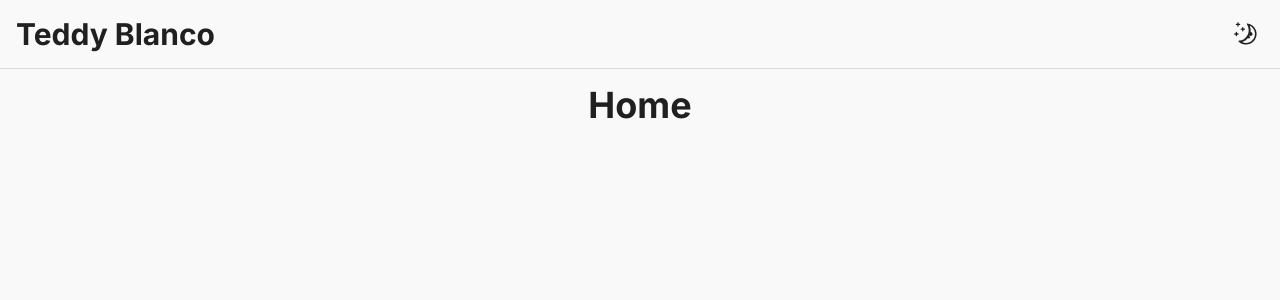
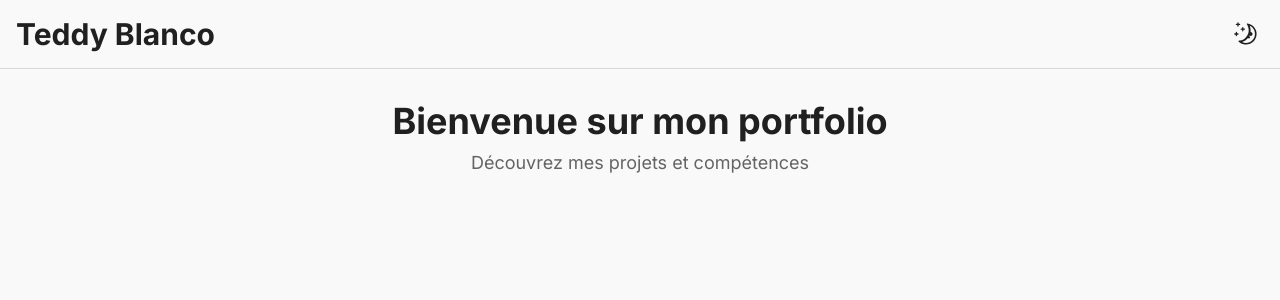
Before and after one commit to tonTed/tonted-dev, a Next.js app: page / in a window 1280 px wide. Shown: the top 300 px of the page. Built offline with nearby package versions, Linux system fonts and the light colour scheme.

Commit message:
Add TitlePage components

```diff
--- a/src/app/page.tsx
+++ b/src/app/page.tsx
@@ -1,7 +1,12 @@
+import TitlePage from "@/components/ui/title-page";
+
 export default function Home() {
   return (
-    <main className="flex flex-col items-center min-h-screen min-w-screen">
-      <h1 className="flex text-4xl font-bold pt-4">Home</h1>
+    <main className="flex flex-col items-center min-w-screen">
+      <TitlePage
+        title="Bienvenue sur mon portfolio"
+        subtitle="Découvrez mes projets et compétences"
+      />
     </main>
   );
 }
--- /dev/null
+++ b/src/components/ui/title-page.tsx
@@ -0,0 +1,19 @@
+import React from "react";
+
+interface TitlePageProps {
+  title: string;
+  subtitle?: string;
+}
+
+const TitlePage: React.FC<TitlePageProps> = ({ title, subtitle }) => {
+  return (
+    <div className="my-8 text-center">
+      <h1 className="text-4xl font-bold">{title}</h1>
+      {subtitle && (
+        <p className="mt-2 text-lg text-muted-foreground">{subtitle}</p>
+      )}
+    </div>
+  );
+};
+
+export default TitlePage;
```
